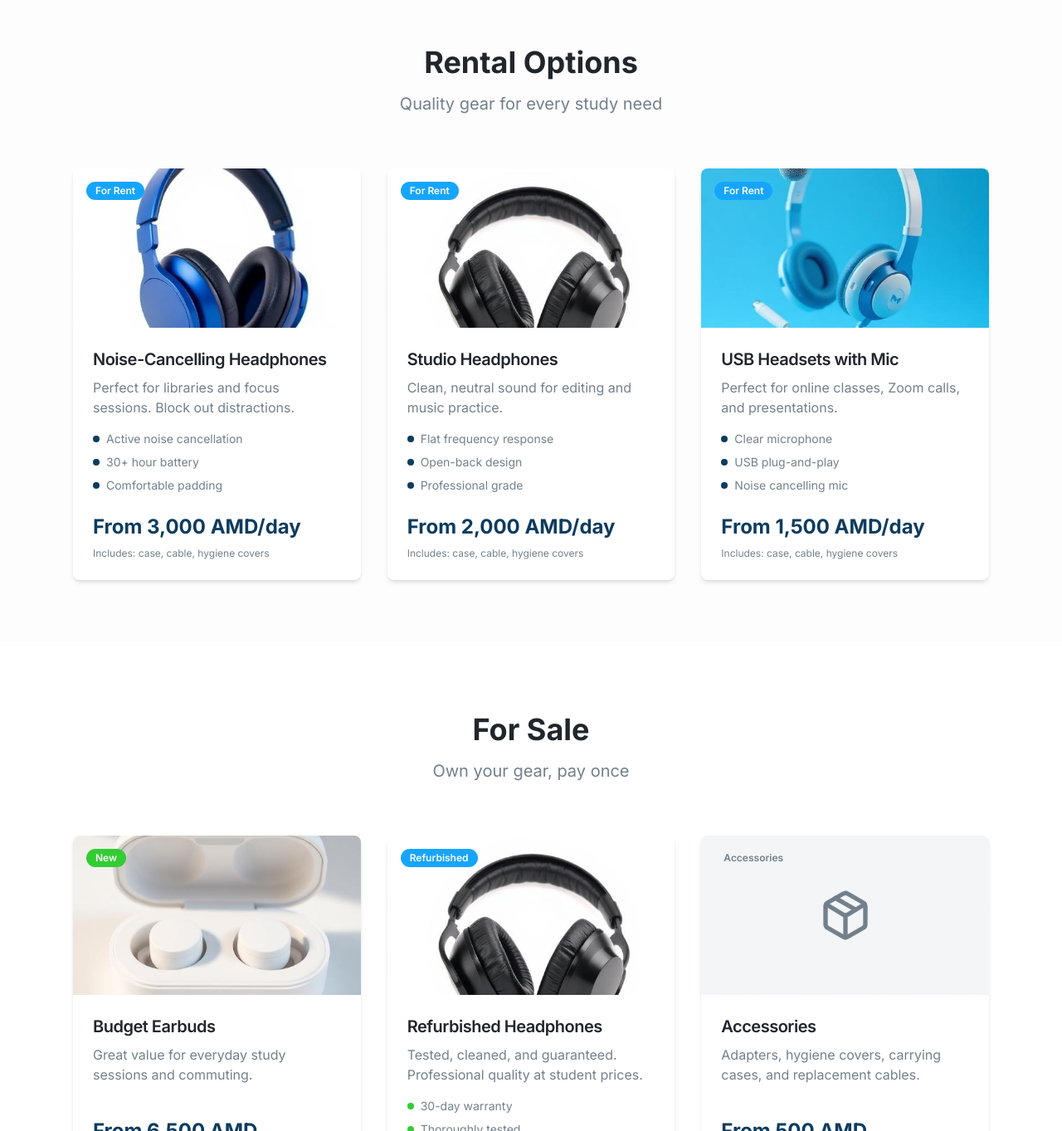
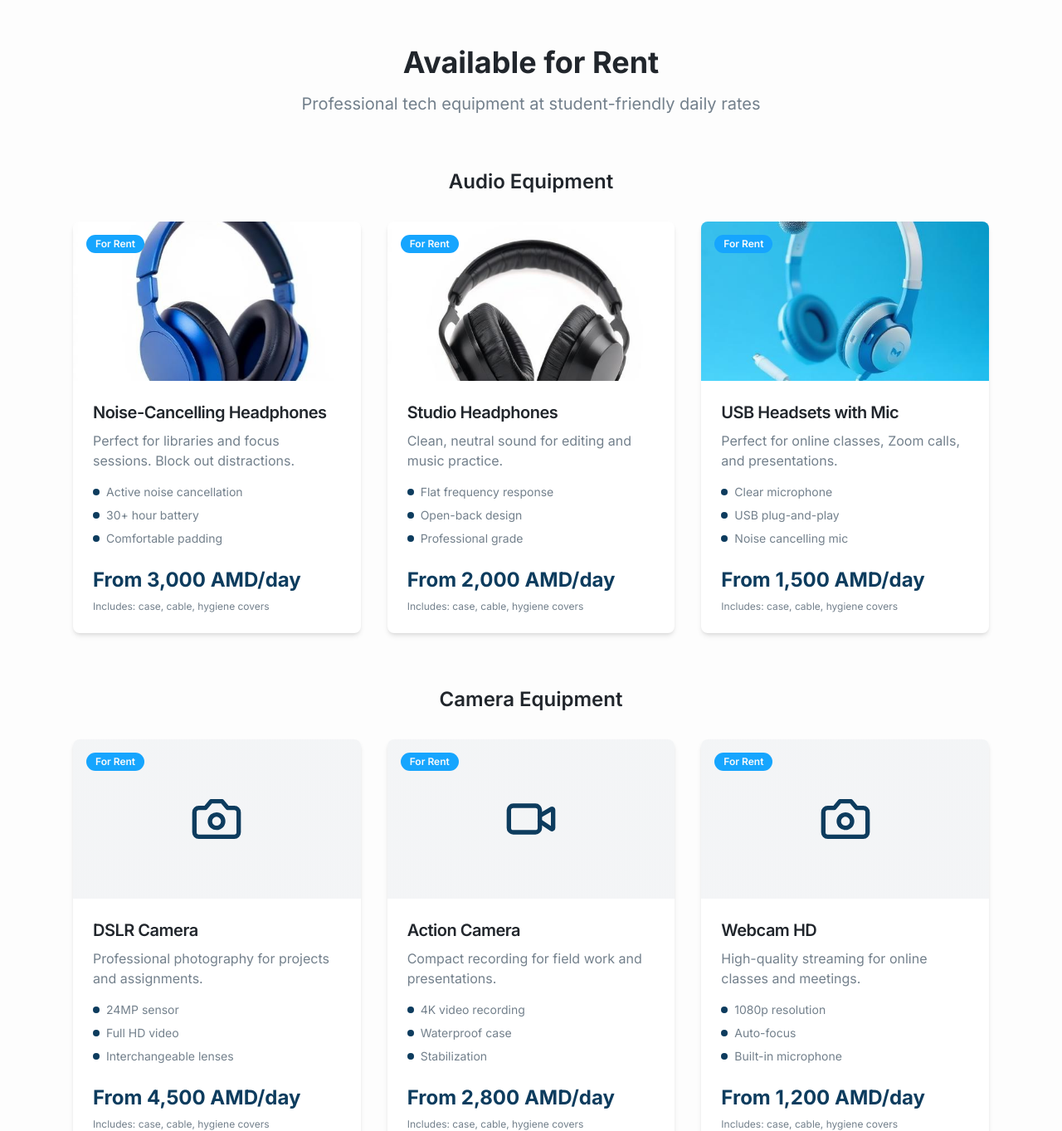
Before and after one commit to Huddle-Team/study-sound-yerevan, a React (Vite) app: page / in a window 1280 px wide. Shown: the part 1437-2800 px from the top of the page at 83% size. Built offline with nearby package versions, Linux system fonts and the light colour scheme.

Commit message:
Add product sections
Add sections for headphones, cameras, and GPS devices to the website.

```diff
--- a/src/components/BookingForm.tsx
+++ b/src/components/BookingForm.tsx
@@ -137,11 +137,17 @@ const BookingForm = () => {
                       <SelectValue placeholder="Select gear" />
                     </SelectTrigger>
                     <SelectContent>
-                      <SelectItem value="noise-cancelling">Noise-Cancelling</SelectItem>
+                      <SelectItem value="noise-cancelling">Noise-Cancelling Headphones</SelectItem>
                       <SelectItem value="studio">Studio Headphones</SelectItem>
                       <SelectItem value="usb-headset">USB Headset</SelectItem>
                       <SelectItem value="earbuds">Earbuds</SelectItem>
-                      <SelectItem value="refurbished">Refurbished</SelectItem>
+                      <SelectItem value="dslr-camera">DSLR Camera</SelectItem>
+                      <SelectItem value="action-camera">Action Camera</SelectItem>
+                      <SelectItem value="webcam">Webcam HD</SelectItem>
+                      <SelectItem value="handheld-gps">Handheld GPS</SelectItem>
+                      <SelectItem value="car-gps">Car GPS Navigator</SelectItem>
+                      <SelectItem value="gps-watch">GPS Watch</SelectItem>
+                      <SelectItem value="refurbished">Refurbished Equipment</SelectItem>
                     </SelectContent>
                   </Select>
                 </div>
--- a/src/components/ForSaleSection.tsx
+++ b/src/components/ForSaleSection.tsx
@@ -1,11 +1,11 @@
 import { Card, CardContent, CardFooter, CardHeader, CardTitle } from "@/components/ui/card";
 import { Badge } from "@/components/ui/badge";
+import { Package, Wrench, Headphones, Camera, Video, MapPin, Navigation, Compass } from "lucide-react";
 import earbudsImage from "@/assets/earbuds.jpg";
 import studioHeadphonesImage from "@/assets/studio-headphones.jpg";
-import { Package, Wrench, Headphones } from "lucide-react";
 
 const ForSaleSection = () => {
-  const saleItems = [
+  const audioSaleItems = [
     {
       id: 1,
       name: "Budget Earbuds",
@@ -28,7 +28,7 @@ const ForSaleSection = () => {
     },
     {
       id: 3,
-      name: "Accessories",
+      name: "Audio Accessories",
       description: "Adapters, hygiene covers, carrying cases, and replacement cables.",
       price: "From 500 AMD",
       image: null,
@@ -38,16 +38,77 @@ const ForSaleSection = () => {
     }
   ];
 
-  return (
-    <section className="py-20 bg-background">
-      <div className="max-w-6xl mx-auto px-6">
-        <div className="text-center mb-16">
-          <h2 className="text-4xl font-bold text-foreground mb-4">For Sale</h2>
-          <p className="text-xl text-muted-foreground">Own your gear, pay once</p>
-        </div>
+  const cameraSaleItems = [
+    {
+      id: 4,
+      name: "Mirrorless Camera (Used)",
+      description: "Excellent condition with original packaging and accessories.",
+      price: "From 85,000 AMD",
+      image: null,
+      badge: "Used",
+      badgeColor: "bg-accent text-accent-foreground",
+      icon: Camera,
+      warranty: "6 month warranty"
+    },
+    {
+      id: 5,
+      name: "Action Camera (New)",
+      description: "Latest model with 4K recording capability and accessories.",
+      price: "From 45,000 AMD",
+      image: null,
+      badge: "New",
+      badgeColor: "bg-success text-success-foreground",
+      icon: Video,
+      warranty: "1 year warranty"
+    },
+    {
+      id: 6,
+      name: "Camera Accessories",
+      description: "Tripods, memory cards, lens filters, cases and more.",
+      price: "From 2,500 AMD",
+      image: null,
+      badge: "Accessories",
+      badgeColor: "bg-muted text-muted-foreground",
+      icon: Package
+    }
+  ];
 
-        <div className="grid md:grid-cols-2 lg:grid-cols-3 gap-8">
-          {saleItems.map((item) => (
+  const gpsSaleItems = [
+    {
+      id: 7,
+      name: "Professional GPS (Refurb)",
+      description: "High-precision navigation unit, tested and cleaned.",
+      price: "From 65,000 AMD",
+      image: null,
+      badge: "Refurbished",
+      badgeColor: "bg-accent text-accent-foreground",
+      icon: MapPin,
+      warranty: "3 month warranty"
+    },
+    {
+      id: 8,
+      name: "Car Navigator (New)",
+      description: "Latest maps and traffic updates included in the package.",
+      price: "From 28,000 AMD",
+      image: null,
+      badge: "New",
+      badgeColor: "bg-success text-success-foreground",
+      icon: Navigation,
+      warranty: "2 year warranty"
+    },
+    {
+      id: 9,
+      name: "GPS Accessories",
+      description: "Mounts, cases, chargers, memory cards and more.",
+      price: "From 1,800 AMD",
+      image: null,
+      badge: "Accessories",
+      badgeColor: "bg-muted text-muted-foreground",
+      icon: Package
+    }
+  ];
+
+  const renderSaleCard = (item: any) => (
     <Card key={item.id} className="overflow-hidden hover:shadow-lg transition-all duration-300 border-0 shadow-md">
       <CardHeader className="p-0">
         <div className="relative">
@@ -59,7 +120,7 @@ const ForSaleSection = () => {
             />
           ) : (
             <div className="w-full h-48 bg-gradient-to-br from-secondary to-muted flex items-center justify-center">
-                      <item.icon className="w-16 h-16 text-muted-foreground" />
+              <item.icon className="w-16 h-16 text-primary" />
             </div>
           )}
           <Badge className={`absolute top-4 left-4 ${item.badgeColor}`}>
@@ -72,11 +133,11 @@ const ForSaleSection = () => {
         <CardTitle className="text-xl mb-2 text-foreground">{item.name}</CardTitle>
         <p className="text-muted-foreground mb-4">{item.description}</p>
 
-                {item.name === "Refurbished Headphones" && (
+        {item.warranty && (
           <div className="space-y-2">
             <div className="flex items-center gap-2">
               <div className="w-2 h-2 bg-success rounded-full"></div>
-                      <span className="text-sm text-muted-foreground">30-day warranty</span>
+              <span className="text-sm text-muted-foreground">{item.warranty}</span>
             </div>
             <div className="flex items-center gap-2">
               <div className="w-2 h-2 bg-success rounded-full"></div>
@@ -96,7 +157,40 @@ const ForSaleSection = () => {
         </div>
       </CardFooter>
     </Card>
-          ))}
+  );
+
+  return (
+    <section className="py-20 bg-background">
+      <div className="max-w-6xl mx-auto px-6">
+        <div className="text-center mb-16">
+          <h2 className="text-4xl font-bold text-foreground mb-4">Equipment for Sale</h2>
+          <p className="text-xl text-muted-foreground">
+            Quality tech equipment you can own
+          </p>
+        </div>
+
+        {/* Audio Equipment for Sale */}
+        <div className="mb-16">
+          <h3 className="text-2xl font-semibold text-foreground mb-8 text-center">Audio Equipment</h3>
+          <div className="grid md:grid-cols-2 lg:grid-cols-3 gap-8">
+            {audioSaleItems.map((item) => renderSaleCard(item))}
+          </div>
+        </div>
+
+        {/* Camera Equipment for Sale */}
+        <div className="mb-16">
+          <h3 className="text-2xl font-semibold text-foreground mb-8 text-center">Camera Equipment</h3>
+          <div className="grid md:grid-cols-2 lg:grid-cols-3 gap-8">
+            {cameraSaleItems.map((item) => renderSaleCard(item))}
+          </div>
+        </div>
+
+        {/* GPS Equipment for Sale */}
+        <div className="mb-16">
+          <h3 className="text-2xl font-semibold text-foreground mb-8 text-center">GPS & Navigation</h3>
+          <div className="grid md:grid-cols-2 lg:grid-cols-3 gap-8">
+            {gpsSaleItems.map((item) => renderSaleCard(item))}
+          </div>
         </div>
       </div>
     </section>
--- a/src/components/HeroSection.tsx
+++ b/src/components/HeroSection.tsx
@@ -17,10 +17,10 @@ const HeroSection = () => {
         <div className="text-center lg:text-left space-y-8">
           <div className="space-y-4">
             <h1 className="text-5xl lg:text-6xl font-bold text-foreground leading-tight">
-              Rent or Buy <span className="text-primary">Headphones</span> for Study
+              Rent or Buy <span className="text-primary">Tech Equipment</span> for Study
             </h1>
             <p className="text-xl text-muted-foreground max-w-lg">
-              Affordable student audio gear in Yerevan—book with your name & phone, we'll call to confirm.
+              Headphones, cameras, GPS devices & more in Yerevan—book with your name & phone, we'll call to confirm.
             </p>
           </div>
 
--- a/src/components/RentalsSection.tsx
+++ b/src/components/RentalsSection.tsx
@@ -1,18 +1,20 @@
 import { Card, CardContent, CardFooter, CardHeader, CardTitle } from "@/components/ui/card";
 import { Badge } from "@/components/ui/badge";
+import { Camera, Video, MapPin, Navigation, Compass, Headphones, Mic, Volume2 } from "lucide-react";
 import noiseCancellingImage from "@/assets/noise-cancelling.jpg";
 import studioHeadphonesImage from "@/assets/studio-headphones.jpg";
 import usbHeadsetImage from "@/assets/usb-headset.jpg";
 
 const RentalsSection = () => {
-  const rentals = [
+  const audioRentals = [
     {
       id: 1,
       name: "Noise-Cancelling Headphones",
       description: "Perfect for libraries and focus sessions. Block out distractions.",
       price: "From 3,000 AMD/day",
       image: noiseCancellingImage,
-      features: ["Active noise cancellation", "30+ hour battery", "Comfortable padding"]
+      features: ["Active noise cancellation", "30+ hour battery", "Comfortable padding"],
+      icon: Headphones
     },
     {
       id: 2,
@@ -20,7 +22,8 @@ const RentalsSection = () => {
       description: "Clean, neutral sound for editing and music practice.",
       price: "From 2,000 AMD/day",
       image: studioHeadphonesImage,
-      features: ["Flat frequency response", "Open-back design", "Professional grade"]
+      features: ["Flat frequency response", "Open-back design", "Professional grade"],
+      icon: Volume2
     },
     {
       id: 3,
@@ -28,28 +31,80 @@ const RentalsSection = () => {
       description: "Perfect for online classes, Zoom calls, and presentations.",
       price: "From 1,500 AMD/day",
       image: usbHeadsetImage,
-      features: ["Clear microphone", "USB plug-and-play", "Noise cancelling mic"]
+      features: ["Clear microphone", "USB plug-and-play", "Noise cancelling mic"],
+      icon: Mic
     }
   ];
 
-  return (
-    <section id="rentals" className="py-20 bg-secondary/20">
-      <div className="max-w-6xl mx-auto px-6">
-        <div className="text-center mb-16">
-          <h2 className="text-4xl font-bold text-foreground mb-4">Rental Options</h2>
-          <p className="text-xl text-muted-foreground">Quality gear for every study need</p>
-        </div>
+  const cameraRentals = [
+    {
+      id: 4,
+      name: "DSLR Camera",
+      description: "Professional photography for projects and assignments.",
+      price: "From 4,500 AMD/day",
+      features: ["24MP sensor", "Full HD video", "Interchangeable lenses"],
+      icon: Camera
+    },
+    {
+      id: 5,
+      name: "Action Camera",
+      description: "Compact recording for field work and presentations.",
+      price: "From 2,800 AMD/day",
+      features: ["4K video recording", "Waterproof case", "Stabilization"],
+      icon: Video
+    },
+    {
+      id: 6,
+      name: "Webcam HD",
+      description: "High-quality streaming for online classes and meetings.",
+      price: "From 1,200 AMD/day",
+      features: ["1080p resolution", "Auto-focus", "Built-in microphone"],
+      icon: Camera
+    }
+  ];
 
-        <div className="grid md:grid-cols-2 lg:grid-cols-3 gap-8">
-          {rentals.map((rental) => (
+  const gpsRentals = [
+    {
+      id: 7,
+      name: "Handheld GPS",
+      description: "Precision navigation for fieldwork and research.",
+      price: "From 3,200 AMD/day",
+      features: ["High accuracy", "Preloaded maps", "Long battery life"],
+      icon: MapPin
+    },
+    {
+      id: 8,
+      name: "Car GPS Navigator",
+      description: "Vehicle navigation for field trips and surveys.",
+      price: "From 2,000 AMD/day",
+      features: ["Traffic updates", "Voice guidance", "Large display"],
+      icon: Navigation
+    },
+    {
+      id: 9,
+      name: "GPS Watch",
+      description: "Wearable tracking for outdoor activities and research.",
+      price: "From 2,500 AMD/day",
+      features: ["Heart rate monitor", "Activity tracking", "Water resistant"],
+      icon: Compass
+    }
+  ];
+
+  const renderRentalCard = (rental: any, hasImage = false) => (
     <Card key={rental.id} className="overflow-hidden hover:shadow-lg transition-all duration-300 border-0 shadow-md">
       <CardHeader className="p-0">
         <div className="relative">
+          {hasImage ? (
             <img
               src={rental.image}
               alt={rental.name}
               className="w-full h-48 object-cover"
             />
+          ) : (
+            <div className="w-full h-48 bg-gradient-to-br from-secondary to-muted flex items-center justify-center">
+              <rental.icon className="w-16 h-16 text-primary" />
+            </div>
+          )}
           <Badge className="absolute top-4 left-4 bg-accent text-accent-foreground">
             For Rent
           </Badge>
@@ -61,7 +116,7 @@ const RentalsSection = () => {
         <p className="text-muted-foreground mb-4">{rental.description}</p>
 
         <div className="space-y-2">
-                  {rental.features.map((feature, index) => (
+          {rental.features.map((feature: string, index: number) => (
             <div key={index} className="flex items-center gap-2">
               <div className="w-2 h-2 bg-primary rounded-full"></div>
               <span className="text-sm text-muted-foreground">{feature}</span>
@@ -79,7 +134,40 @@ const RentalsSection = () => {
         </div>
       </CardFooter>
     </Card>
-          ))}
+  );
+
+  return (
+    <section id="rentals" className="py-20 bg-secondary/20">
+      <div className="max-w-6xl mx-auto px-6">
+        <div className="text-center mb-16">
+          <h2 className="text-4xl font-bold text-foreground mb-4">Available for Rent</h2>
+          <p className="text-xl text-muted-foreground">
+            Professional tech equipment at student-friendly daily rates
+          </p>
+        </div>
+
+        {/* Audio Equipment Section */}
+        <div className="mb-16">
+          <h3 className="text-2xl font-semibold text-foreground mb-8 text-center">Audio Equipment</h3>
+          <div className="grid md:grid-cols-2 lg:grid-cols-3 gap-8">
+            {audioRentals.map((rental) => renderRentalCard(rental, true))}
+          </div>
+        </div>
+
+        {/* Camera Equipment Section */}
+        <div className="mb-16">
+          <h3 className="text-2xl font-semibold text-foreground mb-8 text-center">Camera Equipment</h3>
+          <div className="grid md:grid-cols-2 lg:grid-cols-3 gap-8">
+            {cameraRentals.map((rental) => renderRentalCard(rental, false))}
+          </div>
+        </div>
+
+        {/* GPS Equipment Section */}
+        <div className="mb-16">
+          <h3 className="text-2xl font-semibold text-foreground mb-8 text-center">GPS & Navigation</h3>
+          <div className="grid md:grid-cols-2 lg:grid-cols-3 gap-8">
+            {gpsRentals.map((rental) => renderRentalCard(rental, false))}
+          </div>
         </div>
       </div>
     </section>
```
Also changed, not shown: index.html (+6 -6 lines). Lines whose indentation alone changed are shown as unchanged.
